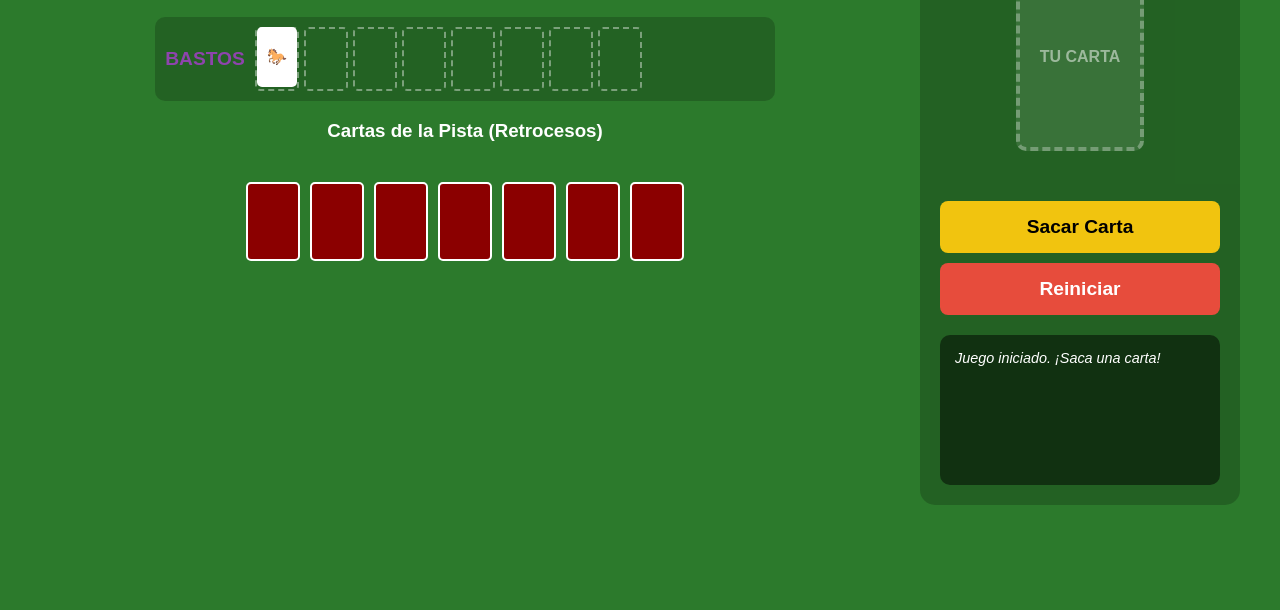
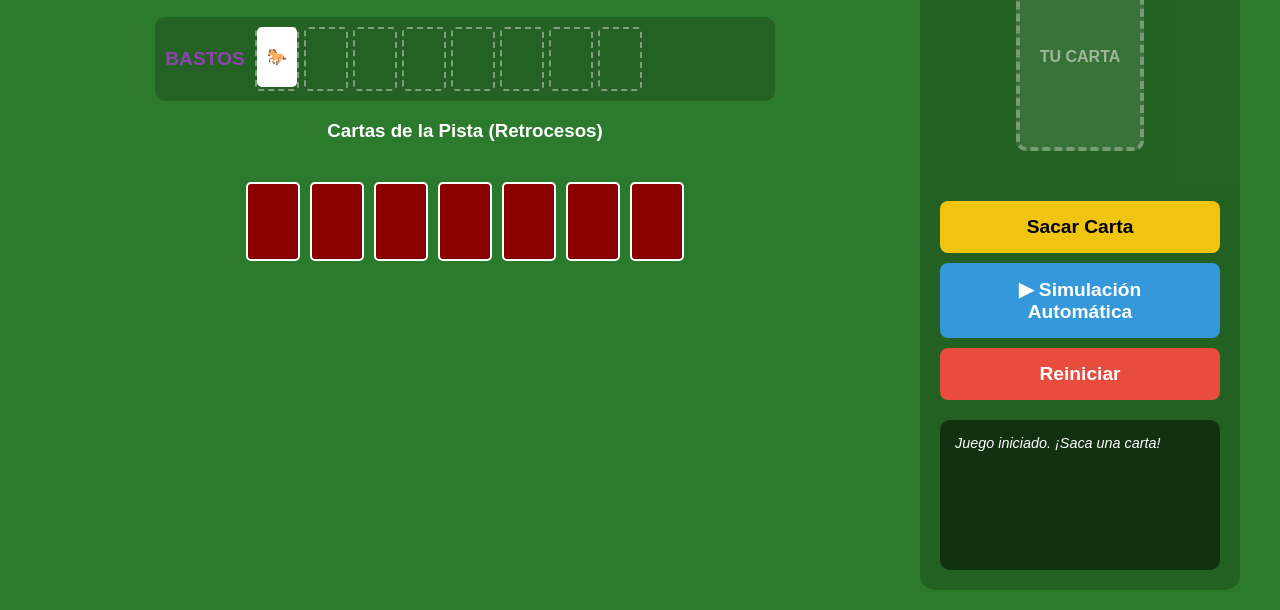
Before and after one commit to marloncobo/marloncobo.github.io, a plain HTML site: page index.html in a window 1280 px wide. Shown: the part 425-1035 px from the top of the page. Before the commit the page ends 950 px from the top, so only its background shows below. Drawn offline with Linux system fonts and the light colour scheme.

Commit message:
feat: Boton para automatizar la sacado de las cartas

```diff
--- a/index.html
+++ b/index.html
@@ -74,6 +74,7 @@
 
         <div class="controles" style="display: flex; flex-direction: column; gap: 10px; width: 100%;">
             <button id="btn-sacar" onclick="jugarTurno()">Sacar Carta</button>
+            <button id="btn-auto" onclick="toggleAutoPlay()" style="background-color: #3498db; color: white;">▶ Simulación Automática</button>
             <button onclick="reiniciarJuego()" style="background-color: #e74c3c; color: white;">Reiniciar</button>
         </div>
 
@@ -83,17 +84,20 @@
 </div>
 
 <script>
-    // MODELO DE DATOS Y ESTRUCTURAS
+    // [MODELO DE DATOS] Definición de constantes y variables de estado
     const palos = ['Oros', 'Copas', 'Espadas', 'Bastos'];
-    let mazo = [];
-    let pista = [];
-    let mazoRobo = [];
-    let posiciones = {};
-    let cartasVolteadas = 0;
-    let juegoTerminado = false;
+    let mazo = [];          // Array para almacenar la baraja completa
+    let pista = [];         // Array para las cartas de penalización
+    let mazoRobo = [];      // Array (Pila) para robar cartas
+    let posiciones = {};    // Objeto para rastrear la posición de cada caballo
+    let cartasVolteadas = 0; // Contador de penalizaciones activadas
+    let juegoTerminado = false; // Bandera de estado
+    let intervaloAuto = null;   // Variable para controlar la automatización
 
     // INICIALIZACIÓN
     function inicializarDatos() {
+        detenerAutoPlay(); // [RESTRICCIÓN] Asegurar que no haya bucles corriendo
+
         // Reiniciar restricciones y estados
         posiciones = { 'Oros': 0, 'Copas': 0, 'Espadas': 0, 'Bastos': 0 };
         cartasVolteadas = 0;
@@ -101,7 +105,7 @@
         document.getElementById('btn-sacar').disabled = false;
         document.getElementById('log').innerHTML = "<em>Juego iniciado. ¡Saca una carta!</em><br>";
 
-        // Crear baraja (números 1 al 7, 10 y 12. Se excluyen los 11/Caballos)
+        // [ESTRUCTURA] Bucle anidado para generar la baraja
         let cartasPermitidas = [1, 2, 3, 4, 5, 6, 7, 10, 12];
         mazo = [];
         for (let palo of palos) {
@@ -110,13 +114,13 @@
             }
         }
 
-        // Mezclar mazo (Algoritmo Fisher-Yates)
+        // [ALGORITMO] Mezclar mazo (Fisher-Yates)
         for (let i = mazo.length - 1; i > 0; i--) {
             const j = Math.floor(Math.random() * (i + 1));
             [mazo[i], mazo[j]] = [mazo[j], mazo[i]];
         }
 
-        // Estructuras: Separar pista y mazo de robo
+        // [OPERADORES] Manipulación de Arrays (Splice)
         pista = mazo.splice(0, 7); // Toma las primeras 7 para la pista
         mazoRobo = mazo; // Quedan 29 para robar
 
@@ -131,17 +135,18 @@
         dibujarTablero();
     }
 
-    // LÓGICA DEL TURNO (Operadores y Metodología)
+    // [LÓGICA] Función principal del turno
     function jugarTurno() {
         if (juegoTerminado) return;
 
         const btn = document.getElementById('btn-sacar');
         btn.disabled = true;
 
-        // Restricción: Validar que haya cartas
+        // [RESTRICCIÓN] Validar que el mazo no esté vacío
         if (mazoRobo.length === 0) {
             logear("El mazo se quedó sin cartas. Empate técnico.");
             juegoTerminado = true;
+            detenerAutoPlay();
             return;
         }
 
@@ -154,15 +159,15 @@
 
         logear(`🎯 Salió el ${cartaSacada.numero} de ${cartaSacada.palo}. El caballo de ${cartaSacada.palo} avanza.`);
 
-        // Operador: Incrementar posición
+        // [OPERADOR] Aritmético: Incremento
         posiciones[cartaSacada.palo]++;
         actualizarUI();
 
-        // 2. Comprobar si hay ganador
+        // [ESTRUCTURA] Condicional para verificar victoria
         if (posiciones[cartaSacada.palo] >= 7) {
             logear(`🏆 <strong>¡EL CABALLO DE ${cartaSacada.palo.toUpperCase()} HA GANADO LA CARRERA!</strong>`);
             juegoTerminado = true;
-            // El botón se queda deshabilitado
+            detenerAutoPlay();
             return;
         }
 
@@ -173,7 +178,7 @@
     }
 
     function verificarPista(btn) {
-        // ¿El último caballo ya pasó la línea de la próxima carta de pista por voltear?
+        // [LÓGICA] Comprobar condición de penalización (el último caballo cruzó la línea)
         let posicionMinima = Math.min(...Object.values(posiciones));
 
         if (posicionMinima > cartasVolteadas) {
@@ -188,15 +193,39 @@
 
             // Retraso para ver la carta antes de retroceder
             setTimeout(() => {
-                // Operador: Decrementar posición
+                // [OPERADOR] Decremento (Penalización)
                 posiciones[cartaPista.palo]--;
                 actualizarUI();
-                btn.disabled = false;
+                if(!intervaloAuto) btn.disabled = false; // Solo reactivar botón si no es automático
             }, 1000);
 
         } else {
             // No se voltea carta, turno termina
-            btn.disabled = false;
+            if(!intervaloAuto) btn.disabled = false;
+        }
+    }
+
+    // [AUTOMATIZACIÓN] Función para simular la partida
+    function toggleAutoPlay() {
+        const btnAuto = document.getElementById('btn-auto');
+        if (intervaloAuto) {
+            detenerAutoPlay();
+        } else {
+            if (juegoTerminado) reiniciarJuego();
+            btnAuto.innerHTML = "⏸ Pausar Simulación";
+            btnAuto.style.backgroundColor = "#e67e22";
+            // Ejecuta un turno cada 2 segundos para dar tiempo a las animaciones
+            intervaloAuto = setInterval(jugarTurno, 2000);
+        }
+    }
+
+    function detenerAutoPlay() {
+        clearInterval(intervaloAuto);
+        intervaloAuto = null;
+        const btnAuto = document.getElementById('btn-auto');
+        if(btnAuto) {
+            btnAuto.innerHTML = "▶ Simulación Automática";
+            btnAuto.style.backgroundColor = "#3498db";
         }
     }
 
```
